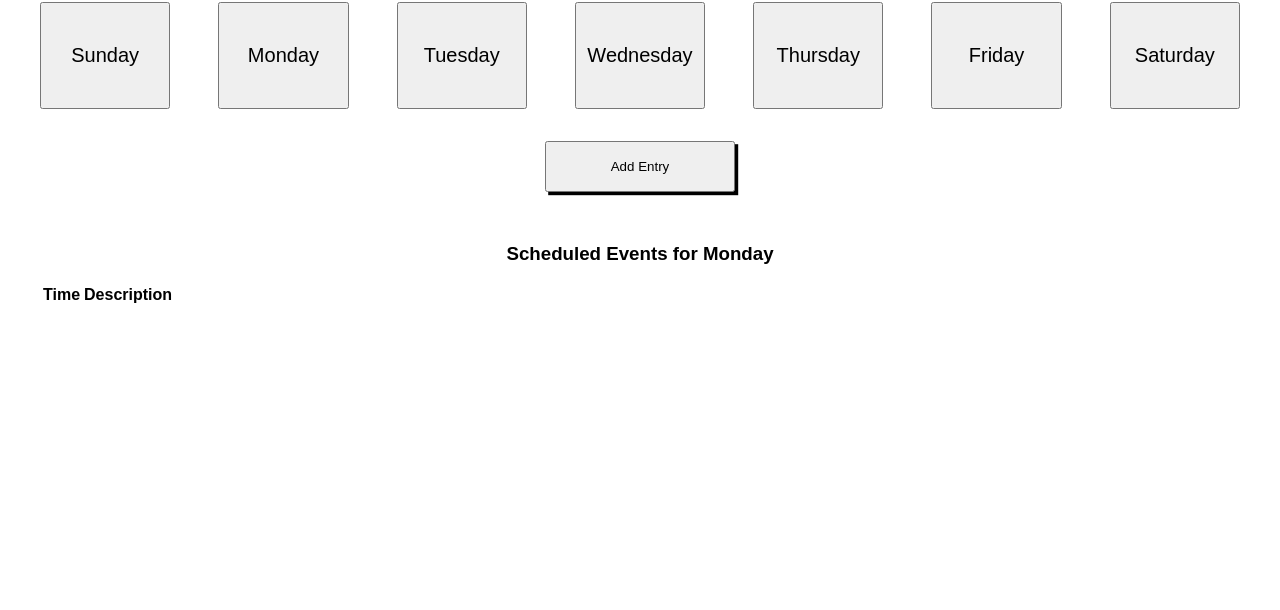
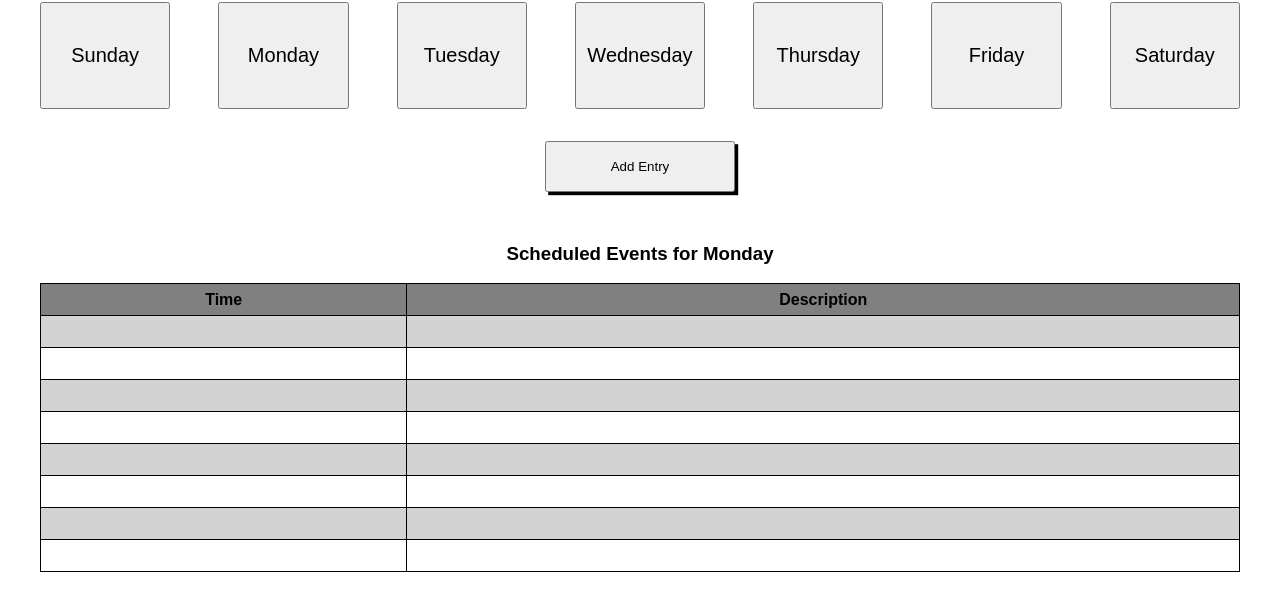
Before and after one commit to jonathan-byun/week-planner, a website: page index.html in a window 1280 px wide. Shown: the part 86-696 px from the top of the page. Drawn offline with Linux system fonts and the light colour scheme.

Commit message:
made table wow

```diff
--- a/index.html
+++ b/index.html
@@ -44,12 +44,43 @@
     <table class="entries-table">
       <thead>
         <tr>
-          <th>Time</th>
+          <th scope="row">Time</th>
           <th>Description</th>
         </tr>
       </thead>
       <tbody>
-        <!-- FINISH THIS -->
+        <tr>
+          <td></td>
+          <td></td>
+        </tr>
+        <tr>
+          <td></td>
+          <td></td>
+        </tr>
+        <tr>
+          <td></td>
+          <td></td>
+        </tr>
+        <tr>
+          <td></td>
+          <td></td>
+        </tr>
+        <tr>
+          <td></td>
+          <td></td>
+        </tr>
+        <tr>
+          <td></td>
+          <td></td>
+        </tr>
+        <tr>
+          <td></td>
+          <td></td>
+        </tr>
+        <tr>
+          <td></td>
+          <td></td>
+        </tr>
       </tbody>
     </table>
   </div>
--- a/main.js
+++ b/main.js
@@ -36,12 +36,10 @@ function handleClickDayButton(e) {
   if (e.target.className === 'day-buttons') {
     // console.log(e.target.getAttribute('id'));
     var i = parseInt(e.target.getAttribute('id'));
+    var $tableBody = document.querySelector('tbody');
     for (var n = 0; n < data.entries[i].length; n++) {
       console.log('data[i]: ', data.entries[i][n]);
+      console.log($tableBody.children[n]);
     }
   }
 }
-
-// function populateTable(dayNumber) {
-
-// }
--- a/styles.css
+++ b/styles.css
@@ -55,3 +55,27 @@
 .add-entry-button:hover {
   cursor: pointer;
 }
+
+table,
+td,
+th {
+  border-collapse: collapse;
+  border-style: solid;
+  border-width: 1px;
+}
+
+th {
+  background-color: grey;
+}
+
+tr {
+  height: 2rem;
+}
+
+tr:nth-child(odd) {
+  background-color: lightgrey;
+}
+
+table {
+  width: 100%;
+}
```
